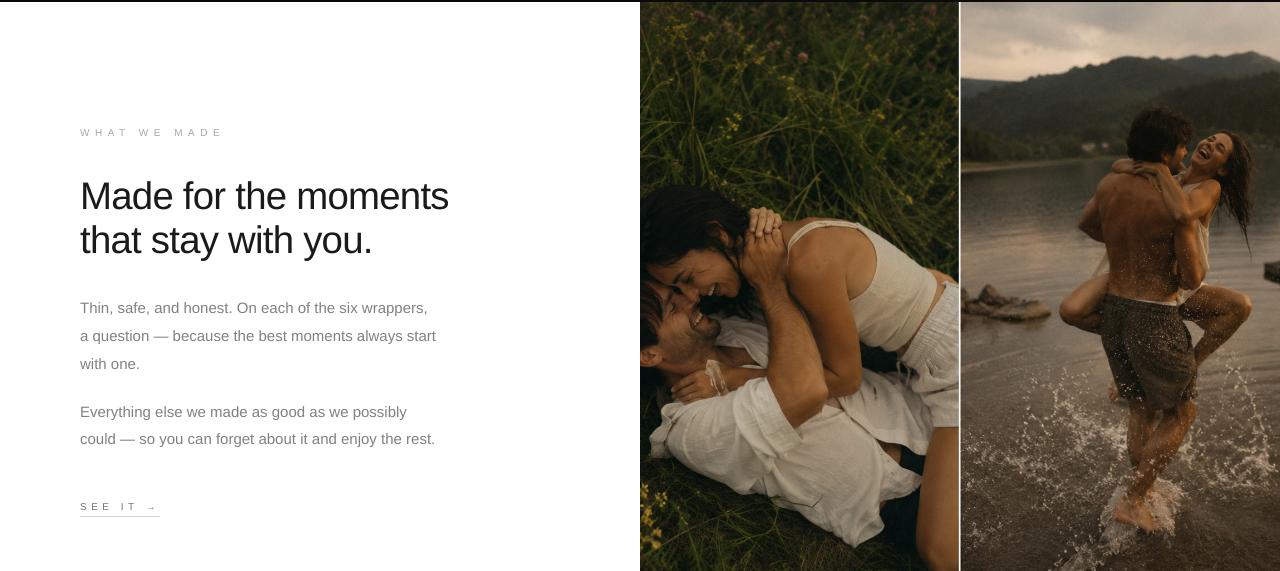
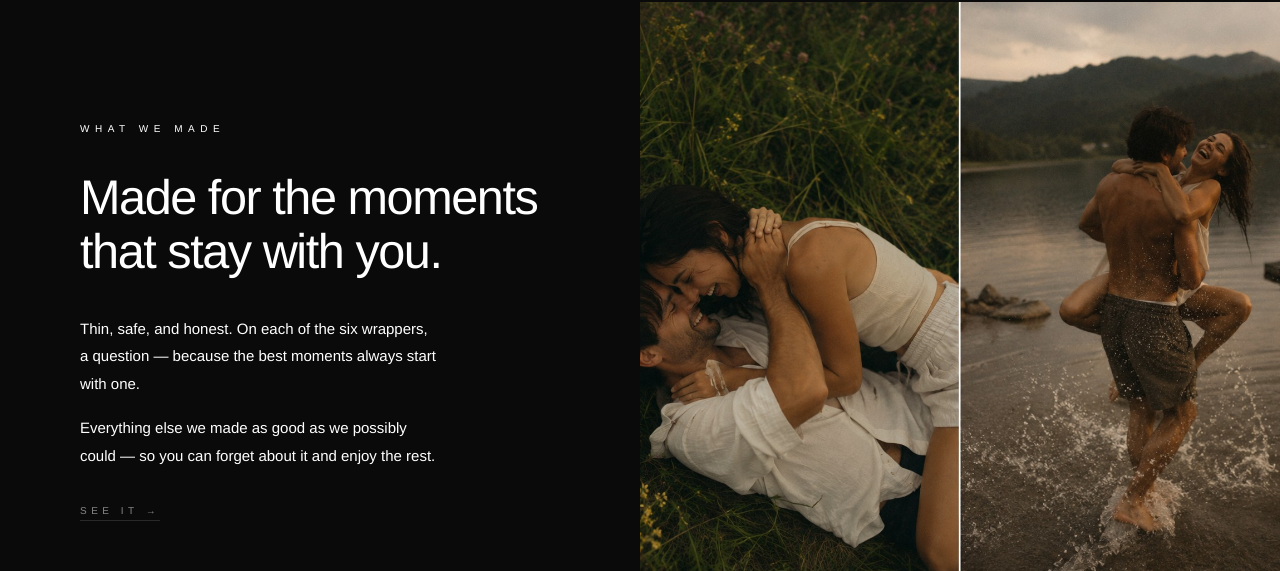
Before and after one commit to aliciafrommann-creator/PeakPlant, a Next.js app: page / in a window 1280 px wide. Shown: the part 798-1369 px from the top of the page. Built offline with nearby package versions, Linux system fonts and the light colour scheme; grey boxes are pictures that could not be loaded.

Commit message:
Product section: dark background continuing from hero, white text, larger heading

```diff
--- a/app/page.tsx
+++ b/app/page.tsx
@@ -66,26 +66,27 @@ function LogoHero() {
 }
 
 function Product() {
-  const lines = [
-    { label: true, text: 'WHAT WE MADE' },
-    { heading: true, text: 'Made for the moments\nthat stay with you.' },
-    { text: 'Thin, safe, and honest. On each of the six wrappers, a question — because the best moments always start with one.' },
-    { text: 'Everything else we made as good as we possibly could — so you can forget about it and enjoy the rest.' },
-  ]
   return (
-    <section style={{ display: 'grid', gridTemplateColumns: '1fr 1fr', minHeight: '80vh', backgroundColor: '#ffffff' }}>
+    <section style={{ display: 'grid', gridTemplateColumns: '1fr 1fr', minHeight: '80vh', backgroundColor: '#0a0a0a' }}>
       <div style={{ display: 'flex', flexDirection: 'column', justifyContent: 'center', padding: '120px 80px' }}>
-        {lines.map((l, i) => (
-          <motion.div key={i}
-            initial={{ opacity: 0, y: 24 }} whileInView={{ opacity: 1, y: 0 }}
-            transition={{ duration: 1.1, delay: i * 0.1, ease: [0.16, 1, 0.3, 1] }} viewport={{ once: true }}>
-            {l.label && <p style={{ fontSize: 10, letterSpacing: '0.55em', color: '#1A1A1A', opacity: 0.38, marginBottom: 36, fontFamily: PP }}>{l.text}</p>}
-            {l.heading && <h2 style={{ fontSize: 'clamp(26px, 3vw, 42px)', fontWeight: 300, color: '#1A1A1A', lineHeight: 1.15, marginBottom: 32, letterSpacing: '-0.02em', fontFamily: PP, whiteSpace: 'pre-line' }}>{l.text}</h2>}
-            {!l.label && !l.heading && <p style={{ fontSize: 15, lineHeight: 1.85, color: '#1A1A1A', opacity: 0.55, fontWeight: 300, maxWidth: 360, marginBottom: 20, fontFamily: PP }}>{l.text}</p>}
-          </motion.div>
-        ))}
-        <motion.div initial={{ opacity: 0, x: -12 }} whileInView={{ opacity: 1, x: 0 }} transition={{ duration: 0.9, delay: 0.45 }} viewport={{ once: true }}>
-          <Link href="/shop" style={{ alignSelf: 'flex-start', display: 'inline-block', marginTop: 28, fontSize: 10, letterSpacing: '0.45em', color: '#1A1A1A', opacity: 0.6, textDecoration: 'none', fontFamily: PP, borderBottom: '1px solid rgba(26,26,26,0.3)', paddingBottom: 4 }}>
+        <motion.p initial={{ opacity: 0, y: 16 }} whileInView={{ opacity: 1, y: 0 }} transition={{ duration: 0.8 }} viewport={{ once: true }}
+          style={{ fontSize: 10, letterSpacing: '0.55em', color: '#ffffff', opacity: 0.35, marginBottom: 36, fontFamily: PP }}>
+          WHAT WE MADE
+        </motion.p>
+        <motion.h2 initial={{ opacity: 0, y: 24 }} whileInView={{ opacity: 1, y: 0 }} transition={{ duration: 1.1, delay: 0.1, ease: [0.16, 1, 0.3, 1] }} viewport={{ once: true }}
+          style={{ fontSize: 'clamp(32px, 3.8vw, 54px)', fontWeight: 200, color: '#ffffff', lineHeight: 1.12, marginBottom: 36, letterSpacing: '-0.03em', fontFamily: PP, whiteSpace: 'pre-line' }}>
+          {'Made for the moments\nthat stay with you.'}
+        </motion.h2>
+        <motion.p initial={{ opacity: 0, y: 16 }} whileInView={{ opacity: 1, y: 0 }} transition={{ duration: 1, delay: 0.2 }} viewport={{ once: true }}
+          style={{ fontSize: 15, lineHeight: 1.85, color: '#ffffff', opacity: 0.5, fontWeight: 300, maxWidth: 360, marginBottom: 16, fontFamily: PP }}>
+          Thin, safe, and honest. On each of the six wrappers, a question — because the best moments always start with one.
+        </motion.p>
+        <motion.p initial={{ opacity: 0, y: 16 }} whileInView={{ opacity: 1, y: 0 }} transition={{ duration: 1, delay: 0.28 }} viewport={{ once: true }}
+          style={{ fontSize: 15, lineHeight: 1.85, color: '#ffffff', opacity: 0.5, fontWeight: 300, maxWidth: 360, marginBottom: 0, fontFamily: PP }}>
+          Everything else we made as good as we possibly could — so you can forget about it and enjoy the rest.
+        </motion.p>
+        <motion.div initial={{ opacity: 0, x: -12 }} whileInView={{ opacity: 1, x: 0 }} transition={{ duration: 0.9, delay: 0.4 }} viewport={{ once: true }}>
+          <Link href="/shop" style={{ display: 'inline-block', marginTop: 36, fontSize: 10, letterSpacing: '0.45em', color: '#ffffff', opacity: 0.5, textDecoration: 'none', fontFamily: PP, borderBottom: '1px solid rgba(255,255,255,0.25)', paddingBottom: 4 }}>
             SEE IT →
           </Link>
         </motion.div>
```
